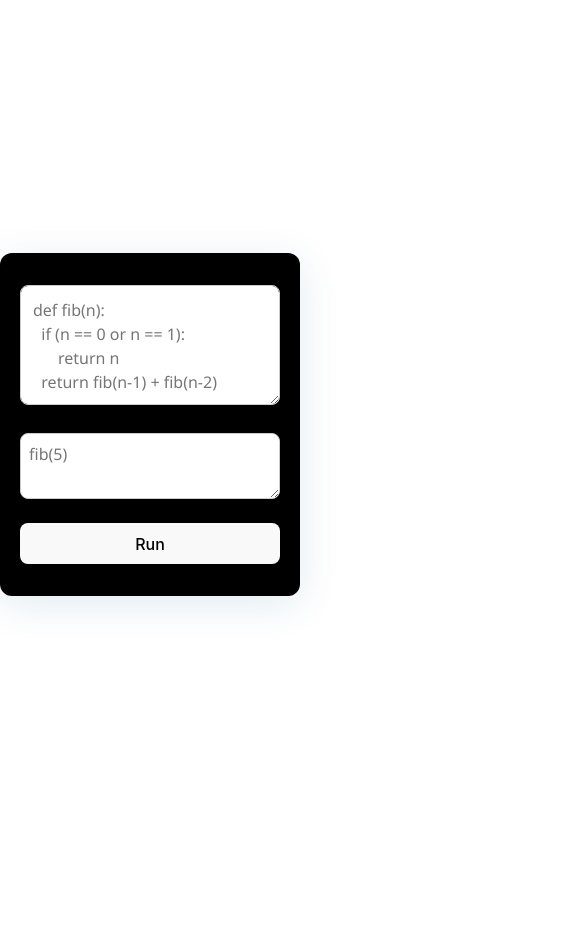
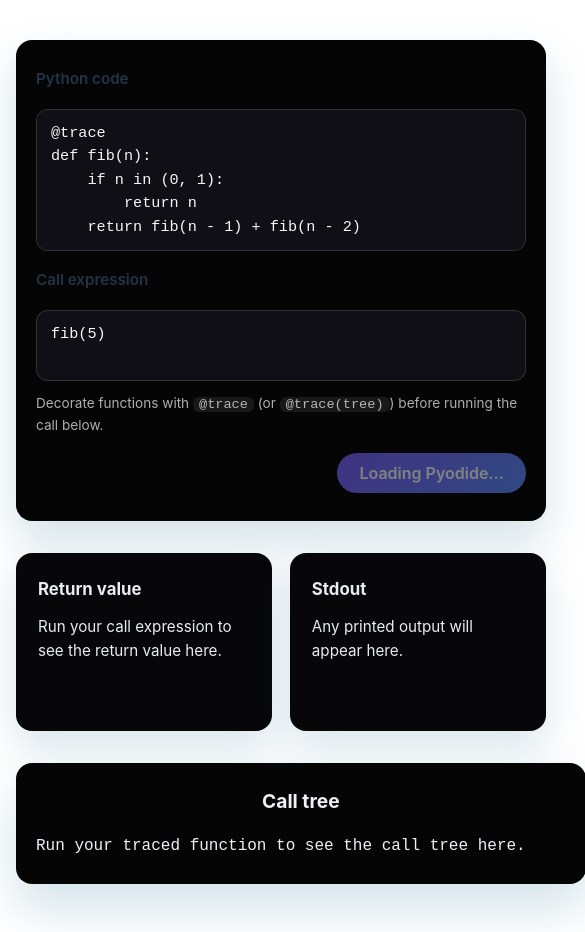
Before and after one commit to SamiKhan04/rec, a React (Vite) app: page / in a window 390 px wide. Shown: the whole page, 585 px wide, since content can reach past the window. Before the commit the page ends 844 px from the top, so only its background shows below. Built offline with nearby package versions, Linux system fonts and the light colour scheme.

Commit message:
Add local PostCSS config without Tailwind plugin

```diff
--- /dev/null
+++ b/postcss.config.cjs
@@ -0,0 +1,3 @@
+module.exports = {
+  plugins: [],
+};
--- a/src/App.css
+++ b/src/App.css
@@ -2,102 +2,185 @@ button:focus {
   outline: white;
   box-shadow: white;
 }
+
 button:hover {
   outline: rgb(86, 43, 185);
   box-shadow: white;
 }
+
 #root {
-  max-width: 1280px;
+  max-width: 960px;
   margin: 0 auto;
-  padding: 2rem;
+  padding: 3rem 1.5rem 4rem;
+}
+
+.app-layout {
+  display: flex;
+  flex-direction: column;
+  gap: 32px;
+  width: 100%;
+}
+
+.input-box {
+  background: #050505;
+  border-radius: 16px;
+  box-shadow: 0px 20px 45px rgba(10, 93, 131, 0.18);
+  padding: 32px 28px;
+  display: flex;
+  flex-direction: column;
+  gap: 18px;
+  text-align: left;
+}
+
+.input-box label {
+  font-weight: 600;
+  font-size: 0.95rem;
+}
+
+.code-input,
+.call-input {
+  font-family: 'Source Code Pro', 'Courier New', Courier, monospace;
+  font-size: 0.95rem;
+  padding: 12px 14px;
+  min-height: 120px;
+  border-radius: 12px;
+  border: 1px solid rgba(255, 255, 255, 0.14);
+  background: #0f0f15;
+  color: #f7f7f7;
+  resize: none;
+  line-height: 1.55;
+  box-sizing: border-box;
+  transition: border-color 0.2s ease;
+  width: 100%;
+}
+
+.call-input {
+  min-height: 46px;
+}
+
+.code-input:focus,
+.call-input:focus {
+  border-color: rgb(86, 43, 185);
+  outline: none;
+}
+
+
+.helper-text {
+  font-size: 0.85rem;
+  color: rgba(255, 255, 255, 0.68);
+  margin: -6px 0 0;
+}
+
+.helper-text code {
+  font-family: 'Source Code Pro', 'Courier New', Courier, monospace;
+  background: rgba(255, 255, 255, 0.08);
+  border-radius: 6px;
+  padding: 0 6px;
+}
+.controls {
+  display: flex;
+  flex-wrap: wrap;
+  justify-content: flex-end;
+  gap: 12px;
+  align-items: center;
+}
+
+.controls button {
+  padding: 10px 22px;
+  border-radius: 999px;
+  border: none;
+  background: linear-gradient(135deg, #7b61ff, #5b8cff);
+  color: white;
+  font-weight: 600;
+  cursor: pointer;
+  transition: transform 0.15s ease, opacity 0.15s ease;
+}
+
+.controls button:disabled {
+  opacity: 0.5;
+  cursor: not-allowed;
+}
+
+.controls button:not(:disabled):active {
+  transform: scale(0.97);
+}
+
+.error-banner {
+  background: rgba(226, 70, 70, 0.12);
+  border: 1px solid rgba(226, 70, 70, 0.4);
+  color: #ff8f8f;
+  border-radius: 12px;
+  padding: 12px 16px;
+  font-size: 0.9rem;
+}
+
+.results-grid {
+  display: grid;
+  gap: 18px;
+  grid-template-columns: repeat(auto-fit, minmax(220px, 1fr));
+}
+
+.panel {
+  background: #07070a;
+  border-radius: 16px;
+  box-shadow: 0px 16px 40px rgba(10, 93, 131, 0.16);
+  padding: 24px 22px;
+  color: #e8ecf1;
+  text-align: left;
+  min-height: 130px;
+  display: flex;
+  flex-direction: column;
+}
+
+.panel h2 {
+  margin: 0 0 12px;
+  font-size: 1.05rem;
+}
+
+.panel-body {
+  flex: 1;
+  font-size: 0.95rem;
+  word-break: break-word;
+  white-space: pre-wrap;
+  line-height: 1.6;
+}
+
+.tree-box {
+  background: #050505;
+  border-radius: 16px;
+  box-shadow: 0px 24px 50px rgba(10, 93, 131, 0.18);
+  padding: 28px;
+  color: #f1f1f5;
+  text-align: left;
+  width: 100%;
+  max-width: 720px;
+  margin: 0 auto;
+}
+
+.tree-box h2 {
+  margin: 0 0 18px;
+  font-size: 1.2rem;
   text-align: center;
 }
 
-.logo {
-  height: 6em;
-  padding: 1.5em;
-  will-change: filter;
-  transition: filter 300ms;
-}
-.logo:hover {
-  filter: drop-shadow(0 0 2em #646cffaa);
-}
-.logo.react:hover {
-  filter: drop-shadow(0 0 2em #61dafbaa);
+.tree-box pre {
+  margin: 0;
+  font-family: 'Source Code Pro', 'Courier New', Courier, monospace;
+  white-space: pre;
+  overflow-x: auto;
+  line-height: 1.6;
 }
 
-@keyframes logo-spin {
-  from {
-    transform: rotate(0deg);
+@media (max-width: 768px) {
+  #root {
+    padding: 2.5rem 1rem 3rem;
   }
-  to {
-    transform: rotate(360deg);
+
+  .input-box {
+    padding: 28px 20px;
+  }
+
+  .tree-box {
+    padding: 24px 20px;
   }
 }
-
-@media (prefers-reduced-motion: no-preference) {
-  a:nth-of-type(2) .logo {
-    animation: logo-spin infinite 20s linear;
-  }
-}
-
-.card {
-  padding: 2em;
-}
-
-.read-the-docs {
-  color: #888;
-}
-
-
- .input-box {
-  position: fixed;
-  top: 30%;
-  left: 0%;
-  background: #000000;
-  border-radius: 12px;
-  box-shadow: 0px 8px 40px rgba(10, 93, 131, 0.12);
-  padding: 32px 20px;
-  display: flex;
-  flex-direction: column;
-  align-items: stretch;
-  min-width: 260px;
-  gap: 16px;
-}
-
-.code-input {
-  font-family: 'Segoe UI', Tahoma, Geneva, Verdana, sans-serif;
-  font-size: 1rem;
-  padding: 12px;
-  min-height: 120px;
-  max-height: 500px;
-  margin-bottom: 12px;
-  width: 100%;
-  border-radius: 8px;
-  border: 1px solid #ccc;
-  box-sizing: border-box;
-  resize: vertical;
-  overflow-y: auto;
-  transition: border-color 0.2s;
-  text-align: left;
-  line-height: 1.5;
-  vertical-align: middle;
-}
-.call-input {
-  font-family: 'Segoe UI', Tahoma, Geneva, Verdana, sans-serif;
-  font-size: 1rem;
-  padding: 8px;
-  min-height: 16px;
-  max-height: 100px;
-  margin-bottom: 8px;
-  width: 100%;
-  border-radius: 8px;
-  border: 1px solid #ccc;
-  box-sizing: border-box;
-  resize: vertical;
-  overflow-y: auto;
-  transition: border-color 0.2s;
-  text-align: left;
-  line-height: 1.5;
-  vertical-align: middle;
-}
--- a/src/App.tsx
+++ b/src/App.tsx
@@ -1,23 +1,36 @@
-import { useState, useEffect, useRef } from 'react'
-import './App.css'
+import { ChangeEvent, useEffect, useRef, useState } from 'react';
+import './App.css';
+import { TRACER_PY } from './tracerPrelude';
+
+const DEFAULT_CODE = `@trace
+def fib(n):
+    if n in (0, 1):
+        return n
+    return fib(n - 1) + fib(n - 2)`;
+
+const DEFAULT_CALL = 'fib(5)';
 
 function App() {
-  const [code, setCode] = useState("");
-  const [call, setCall] = useState("");
-  const [error, setError] = useState("");
-  const [output, setOutput] = useState("");
-  const [showDropdown, setShowDropdown] = useState(false);
+  const [code, setCode] = useState(DEFAULT_CODE);
+  const [callExpression, setCallExpression] = useState(DEFAULT_CALL);
+  const [error, setError] = useState('');
+  const [result, setResult] = useState<string | null>(null);
+  const [stdout, setStdout] = useState('');
+  const [treeOutput, setTreeOutput] = useState('');
+  const [isRunning, setIsRunning] = useState(false);
   const [pyodideReady, setPyodideReady] = useState(false);
   const pyodideRef = useRef<any>(null);
+  const codeInputRef = useRef<HTMLTextAreaElement | null>(null);
+  const callInputRef = useRef<HTMLTextAreaElement | null>(null);
 
-  // Load Pyodide on mount
   useEffect(() => {
     async function loadPyodide() {
       // @ts-ignore
-      const pyodide = await window.loadPyodide({indexURL: "https://cdn.jsdelivr.net/pyodide/v0.24.0/full/"});
+      const pyodide = await window.loadPyodide({ indexURL: 'https://cdn.jsdelivr.net/pyodide/v0.24.0/full/' });
       pyodideRef.current = pyodide;
       setPyodideReady(true);
     }
+
     if (!(window as any).loadPyodide) {
       const script = document.createElement('script');
       script.src = 'https://cdn.jsdelivr.net/pyodide/v0.24.0/full/pyodide.js';
@@ -28,93 +41,161 @@ function App() {
     }
   }, []);
 
-  // Auto-grow textarea height
-  const handleInput = (e: React.FormEvent<HTMLTextAreaElement>, setter: React.Dispatch<React.SetStateAction<string>>) => {
-    setter(e.currentTarget.value);
-    e.currentTarget.style.height = 'auto';
-    e.currentTarget.style.height = e.currentTarget.scrollHeight + 'px';
+  const adjustTextarea = (element: HTMLTextAreaElement | null) => {
+    if (!element) return;
+    element.style.height = 'auto';
+    element.style.height = `${element.scrollHeight}px`;
   };
 
-  const handleRunClick = async (e: React.MouseEvent<HTMLButtonElement>) => {
-    setOutput("");
-    setShowDropdown(false);
+  useEffect(() => {
+    adjustTextarea(codeInputRef.current);
+    adjustTextarea(callInputRef.current);
+  }, []);
+
+  const handleCodeChange = (e: ChangeEvent<HTMLTextAreaElement>) => {
+    setCode(e.currentTarget.value);
+    adjustTextarea(e.currentTarget);
+  };
+
+  const handleCallChange = (e: ChangeEvent<HTMLTextAreaElement>) => {
+    setCallExpression(e.currentTarget.value);
+    adjustTextarea(e.currentTarget);
+  };
+
+  const handleRunClick = async () => {
+    setError('');
+    setResult(null);
+    setStdout('');
+    setTreeOutput('');
+
     if (!pyodideReady || !pyodideRef.current) {
-      setError("Pyodide is still loading. Please wait.");
-      setTimeout(() => setError(""), 2000);
+      setError('Pyodide is still loading. Please wait.');
       return;
     }
+
+    if (!code.trim()) {
+      setError('Please provide some Python code to run.');
+      return;
+    }
+
+    const trimmedCall = callExpression.trim();
+    if (!trimmedCall) {
+      setError('Please provide a call expression to evaluate.');
+      return;
+    }
+
+    const pythonLines = [
+      TRACER_PY,
+      '',
+      code,
+      '',
+      'reset_trace()',
+      '',
+      'from io import StringIO',
+      'from contextlib import redirect_stdout',
+      '_stdout_capture = StringIO()',
+      '_tree_capture = StringIO()',
+      'call_tree_output = ""',
+      'user_stdout = ""',
+      'try:',
+      '    with redirect_stdout(_stdout_capture):',
+      `        result = ${trimmedCall}`,
+      'except Exception:',
+      '    user_stdout = _stdout_capture.getvalue()',
+      '    raise',
+      'else:',
+      '    user_stdout = _stdout_capture.getvalue()',
+      '    if tree:',
+      '        with redirect_stdout(_tree_capture):',
+      '            print_ascii_tree(tree)',
+      '        call_tree_output = _tree_capture.getvalue() or "No traced calls"',
+      '    else:',
+      '        call_tree_output = "No traced calls"',
+    ];
+    const fullCode = pythonLines.join('\n');
+
+    setIsRunning(true);
     try {
-      // Combine code and call
-      if (!code.trim() || !call.trim()) {
-        setCode(`def fib(n):
-  if n == 0 or n == 1:
-      return n
-  return fib(n-1) + fib(n-2)`);
-        setCall("fib(5)");
-        return;
-      }
-      const fullCode = `${code}\nresult = ${call}`;
       await pyodideRef.current.runPythonAsync(fullCode);
-      const result = pyodideRef.current.globals.get('result');
-      const resultStr = result !== undefined ? String(result) : "No output";
-      setOutput(resultStr);
-      setShowDropdown(true);
-      setError("");
+      const pyGlobals = pyodideRef.current.globals;
+      const resultProxy = pyGlobals.get('result');
+      const stdoutProxy = pyGlobals.get('user_stdout');
+      const treeProxy = pyGlobals.get('call_tree_output');
+
+      const resultStr = resultProxy !== undefined ? resultProxy.toString() : 'No result';
+      const stdoutStr = stdoutProxy !== undefined ? stdoutProxy.toString() : '';
+      const treeStr = treeProxy !== undefined ? treeProxy.toString() : '';
+
+      setResult(resultStr);
+      setStdout(stdoutStr.trimEnd());
+      setTreeOutput(treeStr ? treeStr.trimEnd() : '');
+
+      [resultProxy, stdoutProxy, treeProxy].forEach((proxy) => {
+        if (proxy && typeof proxy.destroy === 'function') {
+          proxy.destroy();
+        }
+      });
     } catch (err: any) {
-      setError("Python error: " + err.message);
-      setOutput("");
-      setShowDropdown(false);
+      const message = typeof err?.message === 'string' ? err.message : String(err);
+      setError(`Python error: ${message}`);
+    } finally {
+      setIsRunning(false);
     }
-    setTimeout(() => {
-      (e.currentTarget as HTMLButtonElement).blur();
-    }, 1000);
   };
 
   return (
-    <>
+    <div className="app-layout">
       <div className="input-box">
+        <label htmlFor="code-input">Python code</label>
         <textarea
+          id="code-input"
+          ref={codeInputRef}
           className="code-input"
-          placeholder="def fib(n):
-  if (n == 0 or n == 1):
-      return n
-  return fib(n-1) + fib(n-2)"
+          placeholder="@trace\ndef fib(n):\n    if n in (0, 1):\n        return n\n    return fib(n - 1) + fib(n - 2)"
           value={code}
-          onInput={e => handleInput(e, setCode)}
+          onChange={handleCodeChange}
         />
+        <label htmlFor="call-input">Call expression</label>
         <textarea
+          id="call-input"
+          ref={callInputRef}
           className="call-input"
           placeholder="fib(5)"
-          value={call}
-          onInput={e => handleInput(e, setCall)}
+          value={callExpression}
+          onChange={handleCallChange}
         />
-        <button onClick={handleRunClick}>Run</button>
-        {error && <div style={{color: 'red', marginTop: '10px'}}>{error}</div>}
-        {showDropdown && (
-          <div style={{
-            position: 'absolute',
-            top: '110%',
-            left: 10,
-            background: '#000000ff',
-            border: '1px solid #ccc',
-            borderRadius: '8px',
-            boxShadow: '0 4px 16px rgba(0,0,0,0.12)',
-            padding: '18px 20px',
-            minWidth: '220px',
-            zIndex: 1000
-          }}>
-            <div style={{marginBottom: '12px', wordBreak: 'break-word'}}><b>Output:</b> {output}</div>
-            <button
-              style={{marginRight: '10px'}}
-              onClick={() => {
-                navigator.clipboard.writeText(output);}}>Copy</button>
-            <button
-              onClick={() => setShowDropdown(false)}>Close</button>
+        <p className="helper-text">
+          Decorate functions with <code>@trace</code> (or <code>@trace(tree)</code>) before running the call below.
+        </p>
+        <div className="controls">
+          <button onClick={handleRunClick} disabled={!pyodideReady || isRunning}>
+            {!pyodideReady ? 'Loading Pyodide…' : isRunning ? 'Running…' : 'Run'}
+          </button>
+        </div>
+        {error && <div className="error-banner">{error}</div>}
+      </div>
+
+      <div className="results-grid">
+        <div className="panel">
+          <h2>Return value</h2>
+          <div className="panel-body">
+            {result !== null ? result : 'Run your call expression to see the return value here.'}
           </div>
-        )}
+        </div>
+        <div className="panel">
+          <h2>Stdout</h2>
+          <div className="panel-body">
+            {stdout ? stdout : 'Any printed output will appear here.'}
+          </div>
+        </div>
       </div>
-    </>
+
+      <div className="tree-box">
+        <h2>Call tree</h2>
+        <pre>{treeOutput || 'Run your traced function to see the call tree here.'}</pre>
+      </div>
+    </div>
   );
 }
 
-export default App
+export default App;
--- /dev/null
+++ b/src/tracerPrelude.ts
@@ -0,0 +1,141 @@
+const TRACER_LINES = [
+
+  'from collections import defaultdict',
+  'from functools import wraps',
+  '',
+  '',
+  'class _TraceState:',
+  '    __slots__ = ("next_id", "stack")',
+  '',
+  '    def __init__(self):',
+  '        self.next_id = 0',
+  '        self.stack: list[int] = []',
+  '',
+  '    def push(self):',
+  '        node_id = self.next_id',
+  '        self.next_id += 1',
+  '        parent = self.stack[-1] if self.stack else None',
+  '        self.stack.append(node_id)',
+  '        return node_id, parent',
+  '',
+  '    def pop(self):',
+  '        if self.stack:',
+  '            self.stack.pop()',
+  '',
+  '    def reset(self):',
+  '        self.next_id = 0',
+  '        self.stack.clear()',
+  '',
+  '',
+  '_state = _TraceState()',
+  'tree: dict[int, tuple] = {}',
+  '',
+  '',
+  'def _make_tracer(tree_dict: dict[int, tuple]):',
+  '    def decorator(fn):',
+  '        @wraps(fn)',
+  '        def wrapper(*args, **kwargs):',
+  '            node_id, parent = _state.push()',
+  '            try:',
+  '                result = fn(*args, **kwargs)',
+  '                tree_dict[node_id] = (parent, args, kwargs, result)',
+  '                return result',
+  '            finally:',
+  '                _state.pop()',
+  '',
+  '        return wrapper',
+  '',
+  '    return decorator',
+  '',
+  '',
+  'def trace(arg=None):',
+  '    """Decorator that records calls into the global ``tree`` by default."""',
+  '    if callable(arg):',
+  '        return _make_tracer(tree)(arg)',
+  '    target = tree if arg is None else arg',
+  '    return _make_tracer(target)',
+  '',
+  '',
+  'def reset_trace(tree_dict=None):',
+  '    """Clear the recorded tree and reset tracing state."""',
+  '    target = tree if tree_dict is None else tree_dict',
+  '    target.clear()',
+  '    _state.reset()',
+  '',
+  '',
+  'def _build_children(tree: dict[int, tuple]):',
+  '    """Build adjacency from {id: (parent, args, kwargs, ret)} mapping."""',
+  '    children = defaultdict(list)',
+  '    roots = []',
+  '    for nid, (par, *_rest) in tree.items():',
+  '        if par is None:',
+  '            roots.append(nid)',
+  '        children[par].append(nid)',
+  '    return children, roots',
+  '',
+  '',
+  'def dfs(tree: dict[int, tuple], start: int | None = None, visit=lambda nid, node, depth: None):',
+  '    """Depth-first traversal over the call tree."""',
+  '    children, roots = _build_children(tree)',
+  '',
+  '    def _walk(nid: int, depth: int):',
+  '        node = tree[nid]',
+  '        visit(nid, node, depth)',
+  '        for c in children.get(nid, []):',
+  '            _walk(c, depth + 1)',
+  '',
+  '    if start is None:',
+  '        for r in roots:',
+  '            _walk(r, 0)',
+  '    else:',
+  '        _walk(start, 0)',
+  '',
+  '',
+  'def print_ascii_tree(tree: dict[int, tuple], label_fn=None):',
+  '    """Print an ASCII tree using box-drawing characters."""',
+  '    children, roots = _build_children(tree)',
+  '',
+  '    def default_label(nid, node):',
+  '        _par, args, kwargs, ret = node',
+  '        if kwargs:',
+  '            return f"#{nid}({\', \'.join(map(repr, args))}, **{kwargs}) -> {ret!r}"',
+  '        return f"#{nid}({\', \'.join(map(repr, args))}) -> {ret!r}"',
+  '',
+  '    if label_fn is None:',
+  '        label_fn = default_label',
+  '',
+  '    def _recurse(nid: int, prefix: str, is_last: bool):',
+  '        node = tree[nid]',
+  '        connector = "└── " if is_last else "├── "',
+  '        print(prefix + connector + label_fn(nid, node))',
+  '        kids = children.get(nid, [])',
+  '        child_prefix = prefix + ("    " if is_last else "│   ")',
+  '        for i, c in enumerate(kids):',
+  '            _recurse(c, child_prefix, i == len(kids) - 1)',
+  '',
+  '    for r_i, r in enumerate(roots):',
+  '        print(label_fn(r, tree[r]))',
+  '        kids = children.get(r, [])',
+  '        for i, c in enumerate(kids):',
+  '            _recurse(c, "", i == len(kids) - 1)',
+  '        if r_i != len(roots) - 1:',
+  '            print()',
+  '',
+  '',
+  'def print_indented(tree: dict[int, tuple]):',
+  '    """Simpler, space-indented view of the call tree."""',
+  '    children, roots = _build_children(tree)',
+  '',
+  '    def _walk(nid: int, depth: int):',
+  '        _par, args, kwargs, ret = tree[nid]',
+  '        args_s = ", ".join(map(repr, args))',
+  '        kw_s = (", **" + repr(kwargs)) if kwargs else ""',
+  '        print("  " * depth + f"#{nid}({args_s}{kw_s}) -> {ret!r}")',
+  '        for c in children.get(nid, []):',
+  '            _walk(c, depth + 1)',
+  '',
+  '    for r in roots:',
+  '        _walk(r, 0)'
+] as const;
+
+export const TRACER_PY = TRACER_LINES.join("\n");
```
Also changed, not shown: 1 other file (tests, documents, lock files or other folders).
